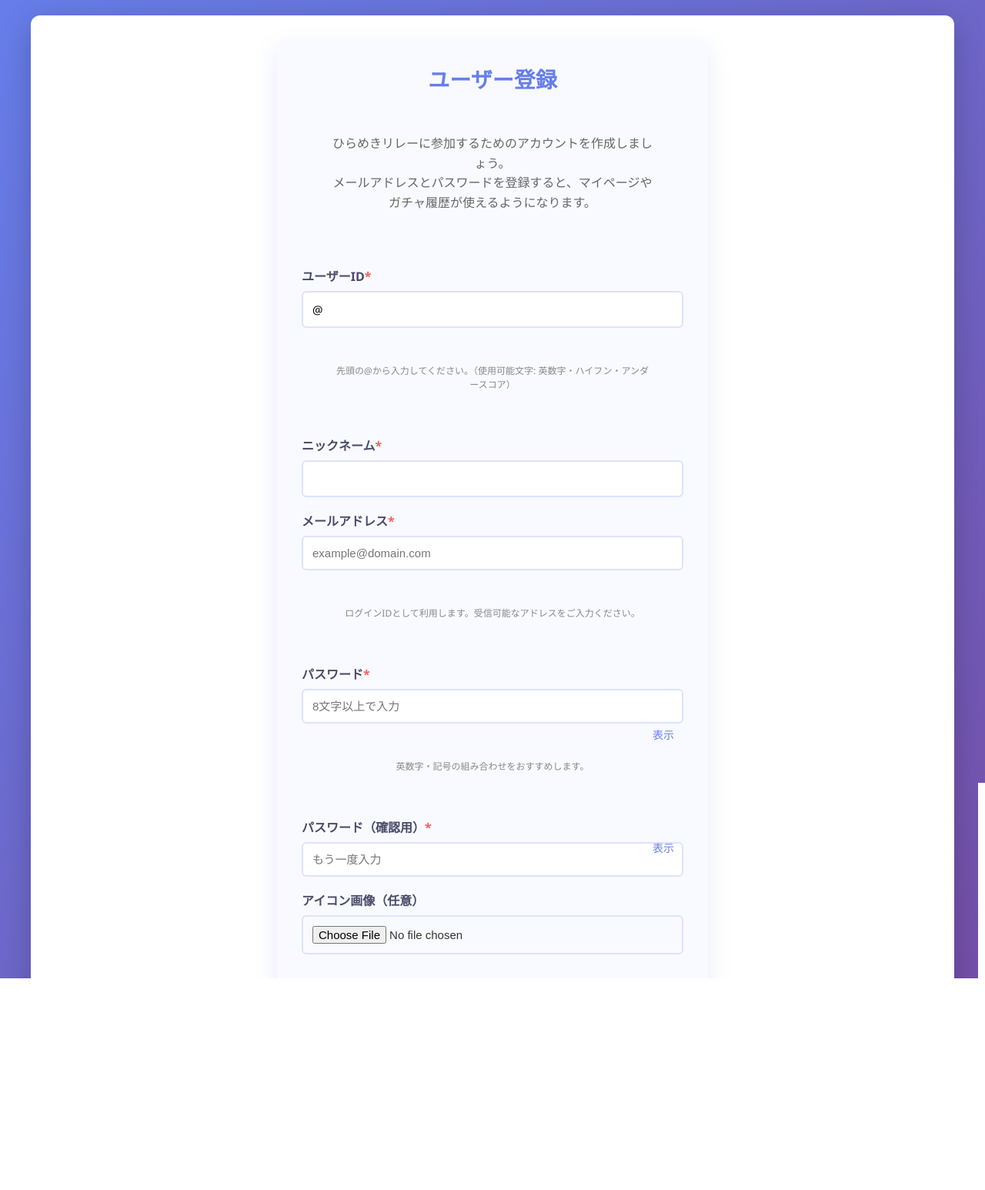
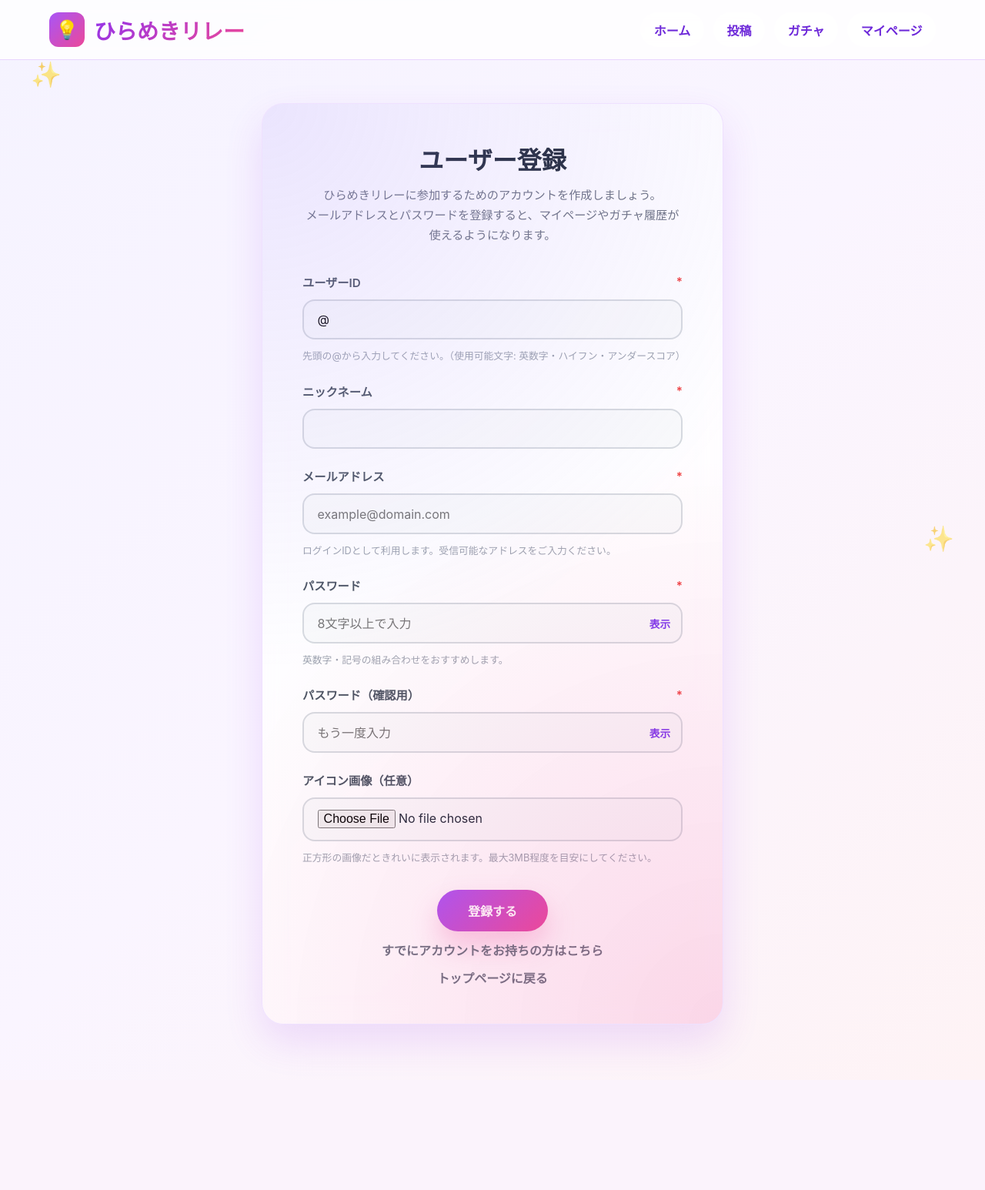
Before and after one commit to MaekobaShun/hackathon-vol14, a Flask app: page /signup in a window 1280 px wide. Shown: the whole page at 77% size. After the commit the page ends 1358 px from the top, so only its background shows below. Run offline with Flask 3, Linux system fonts and the light colour scheme.

Commit message:
UI統一

```diff
--- a/relay/static/hub.css
+++ b/relay/static/hub.css
@@ -55,6 +55,33 @@ body {
     display: flex;
     align-items: center;
     gap: 1rem;
+}
+
+.mypage-nav {
+    display: flex;
+    gap: 0.75rem;
+    align-items: center;
+}
+
+.mypage-nav a {
+    padding: 0.65rem 1.1rem;
+    border-radius: 999px;
+    background: rgba(255, 255, 255, 0.6);
+    color: #6d28d9;
+    font-weight: 600;
+    text-decoration: none;
+    transition: background 0.3s ease, color 0.3s ease, transform 0.3s ease;
+}
+
+.mypage-nav a:hover {
+    background: rgba(236, 72, 153, 0.2);
+    color: #7c3aed;
+    transform: translateY(-2px);
+}
+
+.mypage-nav a.active {
+    background: linear-gradient(135deg, rgba(124, 58, 237, 0.9) 0%, rgba(236, 72, 153, 0.9) 100%);
+    color: white;
 }
 
 .user-info {
--- /dev/null
+++ b/relay/static/signup.css
@@ -0,0 +1,268 @@
+* {
+    box-sizing: border-box;
+}
+
+body {
+    font-family: -apple-system, BlinkMacSystemFont, 'Segoe UI', 'Hiragino Sans', 'Hiragino Kaku Gothic ProN', Meiryo, sans-serif;
+    background: linear-gradient(135deg, #f5f3ff 0%, #faf5ff 50%, #fef3f5 100%);
+    min-height: 100vh;
+    color: #1f2937;
+}
+
+.signup-main {
+    max-width: 960px;
+    margin: 0 auto;
+    padding: 3.5rem 1.5rem 4.5rem;
+    display: flex;
+    justify-content: center;
+}
+
+.glass-card {
+    background: rgba(255, 255, 255, 0.82);
+    border-radius: 1.75rem;
+    border: 1px solid rgba(233, 213, 255, 0.7);
+    backdrop-filter: blur(14px);
+    box-shadow: 0 22px 50px rgba(147, 51, 234, 0.14);
+}
+
+.signup-card {
+    width: 100%;
+    max-width: 600px;
+    padding: 3rem 3.25rem;
+    position: relative;
+    overflow: hidden;
+}
+
+.signup-card::after {
+    content: '';
+    position: absolute;
+    inset: 0;
+    background: radial-gradient(circle at top left, rgba(167, 139, 250, 0.22), transparent 55%),
+        radial-gradient(circle at bottom right, rgba(236, 72, 153, 0.22), transparent 55%);
+    pointer-events: none;
+}
+
+.signup-title {
+    font-size: 2rem;
+    font-weight: 700;
+    color: #1f2937;
+    margin-bottom: 0.75rem;
+    text-align: center;
+}
+
+.signup-description {
+    color: #6b7280;
+    text-align: center;
+    margin-bottom: 2.25rem;
+    line-height: 1.7;
+    font-size: 0.95rem;
+}
+
+.signup-badges {
+    display: flex;
+    justify-content: center;
+    flex-wrap: wrap;
+    gap: 0.75rem;
+    margin-bottom: 2.5rem;
+}
+
+.signup-badge {
+    display: inline-flex;
+    align-items: center;
+    gap: 0.35rem;
+    padding: 0.35rem 0.85rem;
+    border-radius: 999px;
+    background: rgba(236, 72, 153, 0.12);
+    color: #ec4899;
+    font-weight: 600;
+    font-size: 0.85rem;
+}
+
+.status-message {
+    margin-bottom: 2rem;
+    padding: 1.25rem 1.5rem;
+    border-radius: 1.25rem;
+    font-weight: 600;
+    line-height: 1.6;
+}
+
+.status-success {
+    background: rgba(236, 253, 245, 0.9);
+    border: 1px solid rgba(74, 222, 128, 0.5);
+    color: #15803d;
+    text-align: center;
+}
+
+.status-error {
+    background: rgba(254, 226, 226, 0.9);
+    border: 1px solid rgba(249, 128, 128, 0.6);
+    color: #b91c1c;
+}
+
+.status-error ul {
+    margin: 0.75rem 0 0 1.25rem;
+    padding: 0;
+}
+
+.signup-form {
+    display: flex;
+    flex-direction: column;
+    gap: 1.5rem;
+}
+
+.form-group {
+    display: flex;
+    flex-direction: column;
+    gap: 0.75rem;
+}
+
+.form-group label {
+    font-weight: 600;
+    color: #4b5563;
+    font-size: 0.95rem;
+    display: flex;
+    justify-content: space-between;
+    align-items: center;
+}
+
+.form-group label span.required {
+    color: #ef4444;
+    margin-left: 0.35rem;
+}
+
+.signup-input,
+.signup-select,
+.signup-file,
+.signup-textarea {
+    width: 100%;
+    padding: 0.9rem 1.1rem;
+    border-radius: 1rem;
+    border: 2px solid rgba(209, 213, 219, 0.85);
+    background: rgba(249, 250, 251, 0.92);
+    font-size: 1rem;
+    transition: border-color 0.25s ease, box-shadow 0.25s ease;
+    font-family: inherit;
+}
+
+.signup-input:focus,
+.signup-select:focus,
+.signup-file:focus,
+.signup-textarea:focus {
+    outline: none;
+    border-color: rgba(147, 51, 234, 0.75);
+    box-shadow: 0 0 0 4px rgba(147, 51, 234, 0.14);
+}
+
+.helper-text {
+    font-size: 0.8rem;
+    color: #9ca3af;
+    line-height: 1.5;
+}
+
+.password-toggle {
+    gap: 0.75rem;
+}
+
+.password-input-wrapper {
+    position: relative;
+}
+
+.password-input-wrapper .signup-input {
+    padding-right: 3.25rem;
+}
+
+.password-input-wrapper button {
+    position: absolute;
+    right: 1rem;
+    top: 50%;
+    transform: translateY(-50%);
+    border: none;
+    background: none;
+    cursor: pointer;
+    color: #7c3aed;
+    font-weight: 600;
+    font-size: 0.85rem;
+}
+
+.signup-actions {
+    display: flex;
+    flex-direction: column;
+    gap: 0.75rem;
+    margin-top: 0.5rem;
+    align-items: center;
+}
+
+.signup-submit {
+    background: linear-gradient(135deg, #a855f7 0%, #ec4899 100%);
+    color: #fff;
+    padding: 0.95rem 2.5rem;
+    border-radius: 999px;
+    font-weight: 700;
+    font-size: 1rem;
+    border: none;
+    cursor: pointer;
+    transition: transform 0.28s ease, box-shadow 0.28s ease;
+    box-shadow: 0 18px 36px rgba(236, 72, 153, 0.28);
+}
+
+.signup-submit:hover {
+    transform: translateY(-3px);
+    box-shadow: 0 24px 42px rgba(236, 72, 153, 0.32);
+}
+
+.signup-submit:active {
+    transform: translateY(-1px);
+}
+
+.signup-link-secondary {
+    color: #6b7280;
+    font-weight: 600;
+    text-decoration: none;
+    transition: color 0.2s ease;
+}
+
+.signup-link-secondary:hover {
+    color: #4b5563;
+    text-decoration: underline;
+}
+
+.mypage-nav {
+    display: flex;
+    gap: 0.75rem;
+    align-items: center;
+}
+
+.mypage-nav a {
+    padding: 0.65rem 1.1rem;
+    border-radius: 999px;
+    background: rgba(255, 255, 255, 0.6);
+    color: #6d28d9;
+    font-weight: 600;
+    text-decoration: none;
+    transition: background 0.3s ease, color 0.3s ease, transform 0.3s ease;
+}
+
+.mypage-nav a:hover {
+    background: rgba(236, 72, 153, 0.2);
+    color: #7c3aed;
+    transform: translateY(-2px);
+}
+
+.mypage-nav a.active {
+    background: linear-gradient(135deg, rgba(124, 58, 237, 0.9) 0%, rgba(236, 72, 153, 0.9) 100%);
+    color: white;
+}
+
+@media (max-width: 768px) {
+    .signup-card {
+        padding: 2.5rem 1.75rem;
+    }
+
+    .signup-main {
+        padding: 3rem 1.25rem 3.5rem;
+    }
+
+    .signup-title {
+        font-size: 1.75rem;
+    }
+}
--- a/relay/templates/signup.html
+++ b/relay/templates/signup.html
@@ -4,140 +4,45 @@
         <meta charset="UTF-8">
         <meta name="viewport" content="width=device-width, initial-scale=1.0">
         <title>ユーザー登録 - ひらめきリレー</title>
-        <link rel="stylesheet" href="{{ url_for('static', filename='style.css') }}">
-        <style>
-            .form-card {
-                max-width: 560px;
-                margin: 0 auto;
-                background: #f9faff;
-                border-radius: 12px;
-                padding: 32px;
-                box-shadow: 0 12px 30px rgba(102, 126, 234, 0.15);
-            }
-
-            .form-card h1 {
-                font-size: 28px;
-                margin-bottom: 12px;
-            }
-
-            .form-description {
-                color: #666;
-                text-align: center;
-                margin-bottom: 24px;
-                line-height: 1.6;
-            }
-
-            .form-group {
-                margin-bottom: 18px;
-            }
-
-            label {
-                display: block;
-                font-weight: 600;
-                margin-bottom: 8px;
-                color: #4a4a68;
-            }
-
-            input[type="email"],
-            input[type="password"],
-            input[type="text"],
-            input[type="file"] {
-                width: 100%;
-                padding: 12px;
-                border: 2px solid #dde2ff;
-                border-radius: 6px;
-                font-size: 15px;
-                transition: border-color 0.3s;
-            }
-
-            input:focus {
-                outline: none;
-                border-color: #667eea;
-                box-shadow: 0 0 0 3px rgba(102, 126, 234, 0.12);
-            }
-
-            .password-toggle {
-                position: relative;
-            }
-
-            .password-toggle button {
-                position: absolute;
-                right: 12px;
-                top: 50%;
-                transform: translateY(-50%);
-                border: none;
-                background: none;
-                cursor: pointer;
-                color: #667eea;
-                font-size: 14px;
-            }
-
-            .helper-text {
-                font-size: 12px;
-                color: #888;
-                margin-top: 6px;
-            }
-
-            .error-list {
-                background: #ffe8e8;
-                border: 1px solid #ff9b9b;
-                color: #b40000;
-                padding: 16px 20px;
-                border-radius: 8px;
-                margin-bottom: 24px;
-            }
-
-            .error-list li {
-                margin-left: 18px;
-                line-height: 1.6;
-            }
-
-            .success-message {
-                background: #e7f9f0;
-                border: 1px solid #7bd4a7;
-                color: #2f855a;
-                padding: 16px 20px;
-                border-radius: 8px;
-                margin-bottom: 24px;
-                text-align: center;
-            }
-
-            .actions {
-                text-align: center;
-                margin-top: 24px;
-            }
-
-            .link-secondary {
-                margin-top: 12px;
-                display: inline-block;
-                color: #666;
-            }
-
-            @media (max-width: 600px) {
-                .form-card {
-                    padding: 24px;
-                }
-            }
-        </style>
+        <link rel="stylesheet" href="{{ url_for('static', filename='hub.css') }}">
+        <link rel="stylesheet" href="{{ url_for('static', filename='signup.css') }}">
     </head>
     <body>
-        <div class="container">
-            <div class="form-card">
-                <h1>ユーザー登録</h1>
-                <p class="form-description">
+        <header class="header">
+            <div class="header-content">
+                <div class="header-left">
+                    <div class="logo-icon">💡</div>
+                    <h1 class="logo-text">ひらめきリレー</h1>
+                </div>
+                <div class="header-right">
+                    <nav class="mypage-nav">
+                        <a href="{{ url_for('index') }}">ホーム</a>
+                        <a href="{{ url_for('form') }}">投稿</a>
+                        <a href="{{ url_for('gacha') }}">ガチャ</a>
+                        <a href="{{ url_for('mypage') }}">マイページ</a>
+                    </nav>
+                </div>
+            </div>
+        </header>
+
+        <main class="signup-main">
+            <section class="signup-card glass-card">
+                <h2 class="signup-title">ユーザー登録</h2>
+                <p class="signup-description">
                     ひらめきリレーに参加するためのアカウントを作成しましょう。<br>
                     メールアドレスとパスワードを登録すると、マイページやガチャ履歴が使えるようになります。
                 </p>
 
+
                 {% if success_message %}
-                    <div class="success-message">
+                    <div class="status-message status-success">
                         {{ success_message }}<br>
                         ひとまずトップページに戻ってサービスを体験してみましょう。
                     </div>
                 {% endif %}
 
                 {% if errors %}
-                    <div class="error-list">
+                    <div class="status-message status-error">
                         <strong>入力内容を確認してください:</strong>
                         <ul>
                             {% for error in errors %}
@@ -147,52 +52,58 @@
                     </div>
                 {% endif %}
 
-                <form method="post" enctype="multipart/form-data">
+                <form method="post" enctype="multipart/form-data" class="signup-form">
                     <div class="form-group">
-                        <label for="user_id">ユーザーID<span style="color:#ff5a5a;">*</span></label>
-                        <input type="text" id="user_id" name="user_id" value="{{ form_data.user_id }}" pattern="@[A-Za-z0-9_-]+" maxlength="32" placeholder="@username" required>
+                        <label for="user_id">ユーザーID<span class="required">*</span></label>
+                        <input type="text" id="user_id" name="user_id" class="signup-input" value="{{ form_data.user_id }}" pattern="@[A-Za-z0-9_-]+" maxlength="32" placeholder="@username" required>
                         <p class="helper-text">先頭の@から入力してください。（使用可能文字: 英数字・ハイフン・アンダースコア）</p>
                     </div>
 
                     <div class="form-group">
-                        <label for="nickname">ニックネーム<span style="color:#ff5a5a;">*</span></label>
-                        <input type="text" id="nickname" name="nickname" value="{{ form_data.nickname }}" maxlength="32" required>
+                        <label for="nickname">ニックネーム<span class="required">*</span></label>
+                        <input type="text" id="nickname" name="nickname" class="signup-input" value="{{ form_data.nickname }}" maxlength="32" required>
                     </div>
 
                     <div class="form-group">
-                        <label for="email">メールアドレス<span style="color:#ff5a5a;">*</span></label>
-                        <input type="email" id="email" name="email" value="{{ form_data.email }}" placeholder="example@domain.com" required>
+                        <label for="email">メールアドレス<span class="required">*</span></label>
+                        <input type="email" id="email" name="email" class="signup-input" value="{{ form_data.email }}" placeholder="example@domain.com" required>
                         <p class="helper-text">ログインIDとして利用します。受信可能なアドレスをご入力ください。</p>
                     </div>
 
                     <div class="form-group password-toggle">
-                        <label for="password">パスワード<span style="color:#ff5a5a;">*</span></label>
-                        <input type="password" id="password" name="password" minlength="8" placeholder="8文字以上で入力" required>
-                        <button type="button" data-target="password">表示</button>
+                        <label for="password">パスワード<span class="required">*</span></label>
+                        <div class="password-input-wrapper">
+                            <input type="password" id="password" name="password" class="signup-input" minlength="8" placeholder="8文字以上で入力" required>
+                            <button type="button" data-target="password">表示</button>
+                        </div>
                         <p class="helper-text">英数字・記号の組み合わせをおすすめします。</p>
                     </div>
 
                     <div class="form-group password-toggle">
-                        <label for="confirm_password">パスワード（確認用）<span style="color:#ff5a5a;">*</span></label>
-                        <input type="password" id="confirm_password" name="confirm_password" minlength="8" placeholder="もう一度入力" required>
-                        <button type="button" data-target="confirm_password">表示</button>
+                        <label for="confirm_password">パスワード（確認用）<span class="required">*</span></label>
+                        <div class="password-input-wrapper">
+                            <input type="password" id="confirm_password" name="confirm_password" class="signup-input" minlength="8" placeholder="もう一度入力" required>
+                            <button type="button" data-target="confirm_password">表示</button>
+                        </div>
                     </div>
 
                     <div class="form-group">
                         <label for="icon">アイコン画像（任意）</label>
-                        <input type="file" id="icon" name="icon" accept="image/png,image/jpeg,image/gif">
+                        <input type="file" id="icon" name="icon" class="signup-file" accept="image/png,image/jpeg,image/gif">
                         <p class="helper-text">正方形の画像だときれいに表示されます。最大3MB程度を目安にしてください。</p>
                     </div>
 
-                    <div class="actions">
-                        <input type="submit" value="登録する" class="button">
-                        <div class="link-secondary">
-                            <a href="{{ url_for('index') }}">トップページに戻る</a>
-                        </div>
+                    <div class="signup-actions">
+                        <button type="submit" class="signup-submit">登録する</button>
+                        <a href="{{ url_for('login') }}" class="signup-link-secondary">すでにアカウントをお持ちの方はこちら</a>
+                        <a href="{{ url_for('index') }}" class="signup-link-secondary">トップページに戻る</a>
                     </div>
                 </form>
-            </div>
-        </div>
+            </section>
+        </main>
+
+        <div class="floating-sparkle sparkle-1">✨</div>
+        <div class="floating-sparkle sparkle-2">✨</div>
 
         <script>
             document.querySelectorAll('.password-toggle button').forEach(function(button) {
```
Also changed, not shown: relay/static/mypage.css (+6 -5 lines), relay/static/post_view.css (added, +151 -0 lines), relay/templates/form.html (+0 -7 lines), relay/templates/post_view.html (+32 -27 lines).
